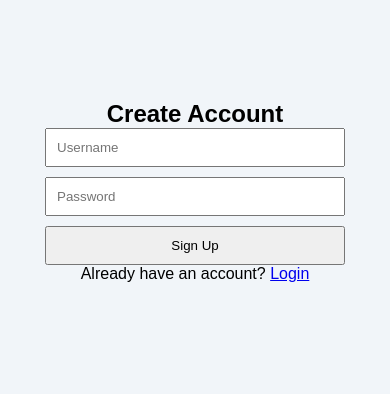
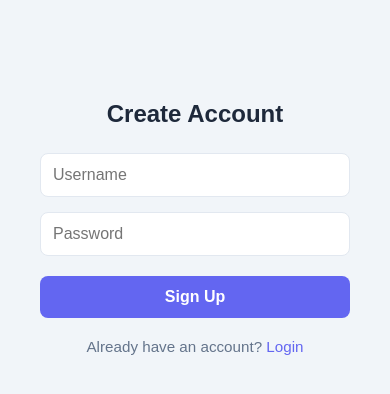
Before and after one commit to Akhil016/Bitchat, a Flask app: page /signup in a window 390 px wide. Shown: the top 394 px of the page. Run offline with Flask 3, Linux system fonts and the light colour scheme.

Commit message:
small fix

```diff
--- a/static/css/style.css
+++ b/static/css/style.css
@@ -66,7 +66,7 @@ body {
 /* --- Chat Area --- */
 #main-chat { flex: 1; display: flex; flex-direction: column; background: #f8fafc; }
 #chat-box {
-    flex: 1; overflow-y: auto; padding: 2rem;
+    flex: 1; overflow-y: auto; padding: 1.5rem;
     display: flex; flex-direction: column; gap: 1rem;
 }
 
@@ -93,10 +93,11 @@ body {
 }
 
 /* --- Controls --- */
-#controls { padding: 1.5rem 2.5rem; background: #f8fafc; }
+#controls {  background: #f8fafc; }
 .input-wrapper {
     display: flex; align-items: center;
     background: white; padding: 10px 15px;
+
     border-radius: 20px;
     box-shadow: 0 10px 15px -3px rgba(0,0,0,0.05);
     border: 1px solid #e2e8f0;
--- a/templates/signup.html
+++ b/templates/signup.html
@@ -1,13 +1,30 @@
-<div style="max-width: 300px; margin: 100px auto; text-align: center; font-family: sans-serif;">
-    <h2>Create Account</h2>
+<div style="width: 100%; max-width: 350px; margin: 80px auto; text-align: center; padding: 20px; box-sizing: border-box; font-family: sans-serif;">
+    <meta name="viewport" content="width=device-width, initial-scale=1.0">
+    <link rel="stylesheet" href="{{ url_for('static', filename='css/style.css') }}">
+    <link rel="icon" href="{{ url_for('static', filename='favicon.ico') }}" type="image/x-icon">
+
+    <h2 style="margin-bottom: 25px; color: #1e293b;">Create Account</h2>
+
     {% with messages = get_flashed_messages() %}
-      {% if messages %}<p style="color: red;">{{ messages[0] }}</p>{% endif %}
+      {% if messages %}
+        <p style="color: #ef4444; font-size: 0.9rem; background: #fee2e2; padding: 10px; border-radius: 5px;">{{ messages[0] }}</p>
+      {% endif %}
     {% endwith %}
+
     <form method="POST">
-        <input type="text" name="username" placeholder="Username" required style="width: 100%; padding: 10px; margin-bottom: 10px;"><br>
-        <input type="password" name="password" placeholder="Password" required style="width: 100%; padding: 10px; margin-bottom: 10px;"><br>
-        <button type="submit" style="width: 100%; padding: 10px; cursor: pointer;">Sign Up</button>
+        <input type="text" name="username" placeholder="Username" required
+               style="width: 100%; padding: 12px; margin-bottom: 15px; border: 1px solid #e2e8f0; border-radius: 8px; font-size: 16px; box-sizing: border-box;">
+
+        <input type="password" name="password" placeholder="Password" required
+               style="width: 100%; padding: 12px; margin-bottom: 20px; border: 1px solid #e2e8f0; border-radius: 8px; font-size: 16px; box-sizing: border-box;">
+
+        <button type="submit"
+                style="width: 100%; padding: 12px; background: var(--primary, #6366f1); color: white; border: none; border-radius: 8px; cursor: pointer; font-weight: 600; font-size: 1rem;">
+            Sign Up
+        </button>
     </form>
-    <p>Already have an account? <a href="/login">Login</a></p>
-    <link rel="stylesheet" href="{{ url_for('static', filename='css/style.css') }}">
+
+    <p style="margin-top: 20px; color: #64748b; font-size: 0.95rem;">
+        Already have an account? <a href="/login" style="color: #6366f1; text-decoration: none; font-weight: 500;">Login</a>
+    </p>
 </div>
```
Also changed, not shown: templates/index.html (+72 -2 lines), templates/login.html (+20 -7 lines).
